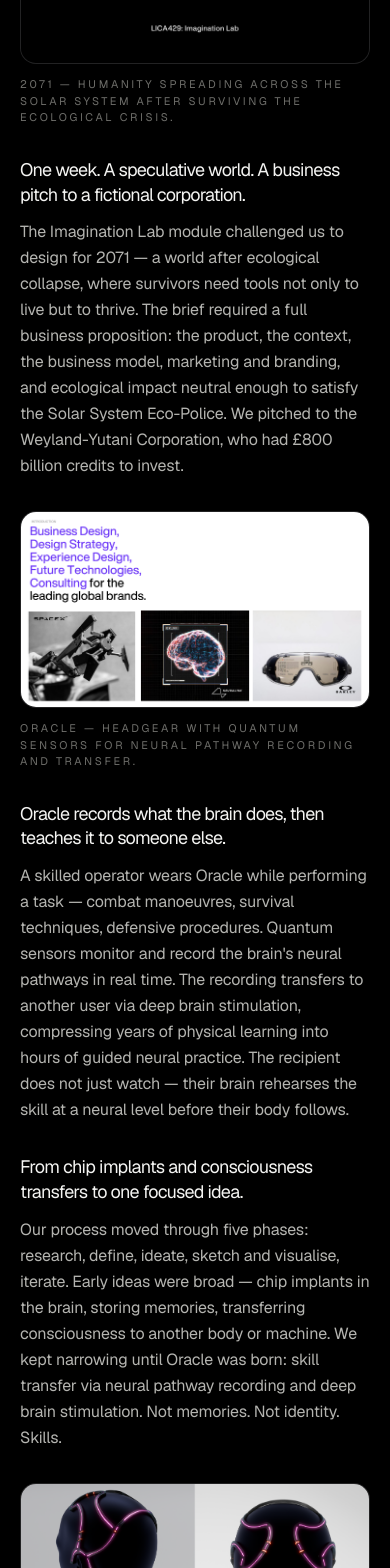
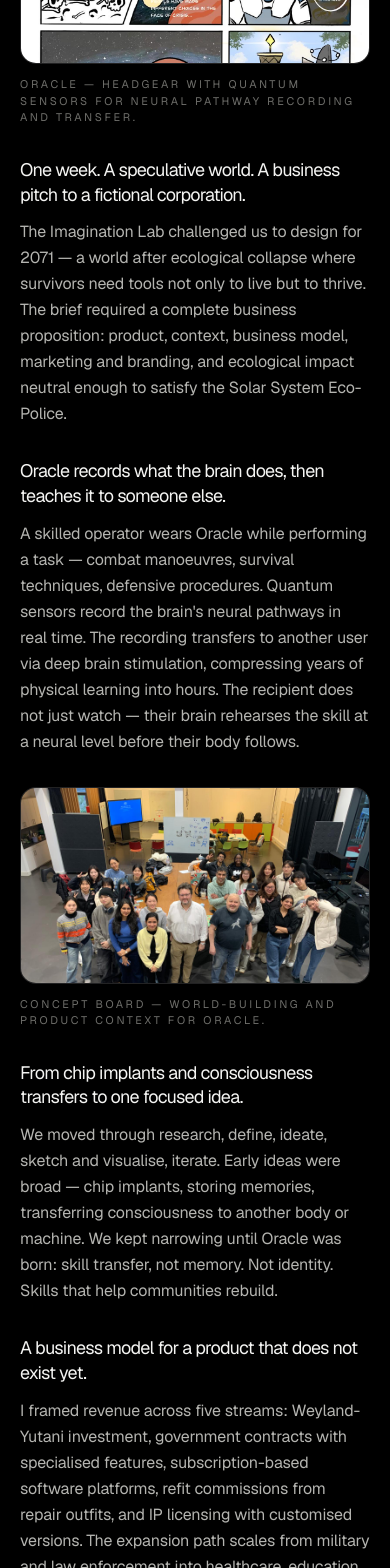
Before and after one commit to nandiniipillai/Portfolio, a Next.js app: page /work/oracle in a window 390 px wide. Shown: the part 1417-2985 px from the top of the page. Built offline with nearby package versions, Linux system fonts and the light colour scheme.

Commit message:
Oracle: simplify to synopsis + relevant concept images, remove PPT/report slides
Only concept render, concept board, and video remain. All prose carries the narrative. Removed 10 slide screenshots.

```diff
--- a/app/work/oracle/page.jsx
+++ b/app/work/oracle/page.jsx
@@ -68,41 +68,33 @@
         </>
       }
     >
-      {/* 1. The world — 2071 context */}
+      {/* Hero — concept render */}
       <ScrollReveal>
         <ZoomFig
-          src="/assets/oracle/slide-title.png"
-          alt="Oracle — 2071 speculative world context"
-          caption="2071 — humanity spreading across the solar system after surviving the ecological crisis."
+          src="/assets/oracle/oracle-concept.jpeg"
+          alt="Oracle concept — headgear with quantum sensors for neural pathway recording"
+          caption="Oracle — headgear with quantum sensors for neural pathway recording and transfer."
         />
       </ScrollReveal>
 
+      {/* Synopsis: the brief */}
       <ScrollReveal>
         <div className="mt-8">
           <p className="text-silver font-heading tracking-tightest text-lg md:text-xl leading-snug mb-3">
             One week. A speculative world. A business pitch to a fictional corporation.
           </p>
           <p className="text-fog text-base leading-relaxed max-w-3xl">
-            The Imagination Lab module challenged us to design for 2071 — a
-            world after ecological collapse, where survivors need tools not only
-            to live but to thrive. The brief required a full business
-            proposition: the product, the context, the business model, marketing
-            and branding, and ecological impact neutral enough to satisfy the
-            Solar System Eco-Police. We pitched to the Weyland-Yutani
-            Corporation, who had &pound;800 billion credits to invest.
+            The Imagination Lab challenged us to design for 2071 — a world
+            after ecological collapse where survivors need tools not only to
+            live but to thrive. The brief required a complete business
+            proposition: product, context, business model, marketing and
+            branding, and ecological impact neutral enough to satisfy the Solar
+            System Eco-Police.
           </p>
         </div>
       </ScrollReveal>
 
-      {/* 2. The product — Oracle */}
-      <ScrollReveal>
-        <ZoomFig
-          src="/assets/oracle/slide-product.png"
-          alt="Oracle product concept — headgear with quantum sensors"
-          caption="Oracle — headgear with quantum sensors for neural pathway recording and transfer."
-        />
-      </ScrollReveal>
-
+      {/* Synopsis: what Oracle does */}
       <ScrollReveal>
         <div className="mt-8">
           <p className="text-silver font-heading tracking-tightest text-lg md:text-xl leading-snug mb-3">
@@ -111,102 +103,41 @@
           <p className="text-fog text-base leading-relaxed max-w-3xl">
             A skilled operator wears Oracle while performing a task — combat
             manoeuvres, survival techniques, defensive procedures. Quantum
-            sensors monitor and record the brain&apos;s neural pathways in real
-            time. The recording transfers to another user via deep brain
-            stimulation, compressing years of physical learning into hours of
-            guided neural practice. The recipient does not just watch — their
-            brain rehearses the skill at a neural level before their body
-            follows.
+            sensors record the brain&apos;s neural pathways in real time. The
+            recording transfers to another user via deep brain stimulation,
+            compressing years of physical learning into hours. The recipient
+            does not just watch — their brain rehearses the skill at a neural
+            level before their body follows.
           </p>
         </div>
       </ScrollReveal>
 
-      {/* 3. The process — how we got there */}
+      {/* Concept board */}
+      <ScrollReveal>
+        <ZoomFig
+          src="/assets/oracle/oracle-group.jpg"
+          alt="Genesis concept board — Oracle world-building and product context"
+          caption="Concept board — world-building and product context for Oracle."
+        />
+      </ScrollReveal>
+
+      {/* Synopsis: the process */}
       <ScrollReveal>
         <div className="mt-8">
           <p className="text-silver font-heading tracking-tightest text-lg md:text-xl leading-snug mb-3">
             From chip implants and consciousness transfers to one focused idea.
           </p>
           <p className="text-fog text-base leading-relaxed max-w-3xl">
-            Our process moved through five phases: research, define, ideate,
-            sketch and visualise, iterate. Early ideas were broad — chip
-            implants in the brain, storing memories, transferring consciousness
-            to another body or machine. We kept narrowing until Oracle was born:
-            skill transfer via neural pathway recording and deep brain
-            stimulation. Not memories. Not identity. Skills.
+            We moved through research, define, ideate, sketch and visualise,
+            iterate. Early ideas were broad — chip implants, storing memories,
+            transferring consciousness to another body or machine. We kept
+            narrowing until Oracle was born: skill transfer, not memory.
+            Not identity. Skills that help communities rebuild.
           </p>
         </div>
       </ScrollReveal>
 
-      <ScrollReveal>
-        <ZoomFig
-          src="/assets/oracle/process.png"
-          alt="Design process diagram: Research, Define, Ideate, Sketch, Iterate, Visualise"
-          caption="The process — five phases from research to visualization."
-          aspect="3/4"
-        />
-      </ScrollReveal>
-
-      {/* 4. Ideation — narrowing down */}
-      <ScrollReveal>
-        <div className="mt-8">
-          <p className="text-silver font-heading tracking-tightest text-lg md:text-xl leading-snug mb-3">
-            Initial ideas, iterations, mockups.
-          </p>
-          <p className="text-fog text-base leading-relaxed max-w-3xl">
-            We started with everything — AI detective systems, memory storage,
-            consciousness transfer. Each round of research and feedback cut the
-            scope tighter until we landed on skill transfer as the sharpest
-            value proposition: a product that teaches combat and survival skills
-            to communities recovering from ecological devastation.
-          </p>
-        </div>
-      </ScrollReveal>
-
-      <ScrollReveal>
-        <ZoomFig
-          src="/assets/oracle/ideation-mockups.png"
-          alt="Initial ideas, iterations, and mockups progression"
-          caption="From broad concepts to focused mockups — the narrowing process."
-          aspect="3/4"
-        />
-      </ScrollReveal>
-
-      {/* 5. Application — how it's used */}
-      <ScrollReveal>
-        <div className="mt-8">
-          <p className="text-silver font-heading tracking-tightest text-lg md:text-xl leading-snug mb-3">
-            Where Oracle fits in the world.
-          </p>
-          <p className="text-fog text-base leading-relaxed max-w-3xl">
-            Oracle starts where the need is sharpest — military and law
-            enforcement, where skill transfer is the difference between life
-            and death. The expansion path moves into healthcare (training
-            surgeons), education (accelerating apprenticeships), and space
-            industries (preparing colonists for hazardous environments) over
-            15 years.
-          </p>
-        </div>
-      </ScrollReveal>
-
-      <div className="grid grid-cols-1 md:grid-cols-2 gap-6 mt-4">
-        <ScrollReveal>
-          <ZoomFig
-            src="/assets/oracle/slide-application.png"
-            alt="Oracle application scenarios"
-            caption="Application — where Oracle fits across 2071 society."
-          />
-        </ScrollReveal>
-        <ScrollReveal>
-          <ZoomFig
-            src="/assets/oracle/slide-use-case.png"
-            alt="Oracle use case — skill transfer in action"
-            caption="Use case — skill transfer in action."
-          />
-        </ScrollReveal>
-      </div>
-
-      {/* 6. Business model — transferable skill */}
+      {/* Synopsis: business model — transferable skill */}
       <ScrollReveal>
         <div className="mt-8">
           <p className="text-silver font-heading tracking-tightest text-lg md:text-xl leading-snug mb-3">
@@ -214,12 +145,11 @@
           </p>
           <p className="text-fog text-base leading-relaxed max-w-3xl">
             I framed revenue across five streams: Weyland-Yutani investment,
-            government contracts (offering specialised features for a 20%
-            annual increase), subscription-based software platforms, refit
-            commission from repair outfits, and intellectual property licensing
-            with customised versions. The model projected a path from 2071 to
-            2073, scaling from a military wedge into healthcare, education, and
-            space industries by year 15.
+            government contracts with specialised features, subscription-based
+            software platforms, refit commissions from repair outfits, and IP
+            licensing with customised versions. The expansion path scales from
+            military and law enforcement into healthcare, education, and space
+            industries over 15 years.
           </p>
           <p className="text-silver text-sm font-medium mt-4">
             This is the same muscle that builds a pricing strategy for a product
@@ -228,24 +158,16 @@
         </div>
       </ScrollReveal>
 
-      <ScrollReveal>
-        <ZoomFig
-          src="/assets/oracle/slide-scenario.png"
-          alt="Oracle business model and revenue streams"
-          caption="Business model — five revenue streams and a 15-year expansion path."
-        />
-      </ScrollReveal>
-
-      {/* 7. Ethical framework — transferable skill */}
+      {/* Synopsis: ethical framework — transferable skill */}
       <ScrollReveal>
         <div className="mt-8">
           <p className="text-silver font-heading tracking-tightest text-lg md:text-xl leading-snug mb-3">
-            Neural enhancement demanded an ethical framework, not just a feature list.
+            Neural enhancement demanded an ethical framework.
           </p>
           <p className="text-fog text-base leading-relaxed max-w-3xl">
-            I explored privacy risks, data ownership, and accessibility concerns,
-            helping the team develop AI governance frameworks aligned with ethical
-            design principles. The question was not just &ldquo;can we transfer
+            I explored privacy risks, data ownership, and accessibility —
+            developing AI governance frameworks aligned with ethical design
+            principles. The question was not just &ldquo;can we transfer
             skills?&rdquo; but &ldquo;who owns a neural recording?&rdquo; and
             &ldquo;who gets access?&rdquo;
           </p>
@@ -256,41 +178,7 @@
         </div>
       </ScrollReveal>
 
-      {/* 8. Marketing & brand */}
-      <ScrollReveal>
-        <ZoomFig
-          src="/assets/oracle/slide-marketing.png"
-          alt="Oracle marketing and brand strategy"
-          caption="Marketing — positioning Oracle for the Weyland-Yutani pitch."
-        />
-      </ScrollReveal>
-
-      {/* 9. Team */}
-      <ScrollReveal>
-        <div className="mt-8">
-          <p className="text-silver font-heading tracking-tightest text-lg md:text-xl leading-snug mb-3">
-            Genesis — six designers, one week, one pitch.
-          </p>
-          <p className="text-fog text-base leading-relaxed max-w-3xl">
-            I led the team from planning to execution — facilitating brainstorming
-            sessions, delegating tasks, and synchronising efforts across product
-            development, business strategy, branding, and presentation. The team
-            pulled together through time pressure and evolving ideas, and we
-            pitched Oracle as a cohesive, strategically sound proposition.
-          </p>
-        </div>
-      </ScrollReveal>
-
-      <ScrollReveal>
-        <ZoomFig
-          src="/assets/oracle/team.png"
-          alt="Genesis team — six designers across product, business, and marketing"
-          caption="Genesis — team across product, business, and marketing."
-          aspect="3/4"
-        />
-      </ScrollReveal>
-
-      {/* 10. Concept in motion */}
+      {/* Concept in motion */}
       <ScrollReveal>
         <div className="mt-8">
           <p className="text-silver font-heading tracking-tightest text-lg md:text-xl leading-snug mb-3">
@@ -315,7 +203,7 @@
         </div>
       </ScrollReveal>
 
-      {/* 11. What this proves in digital */}
+      {/* What this proves in digital */}
       <ScrollReveal>
         <div className="mt-10">
           <p className="text-silver font-heading tracking-tightest text-lg md:text-xl leading-snug mb-4">
@@ -337,7 +225,7 @@
         </div>
       </ScrollReveal>
 
-      {/* 12. What I learned */}
+      {/* What I learned */}
       <ScrollReveal>
         <div className="mt-10">
           <p className="text-silver font-heading tracking-tightest text-lg md:text-xl leading-snug mb-4">
```
